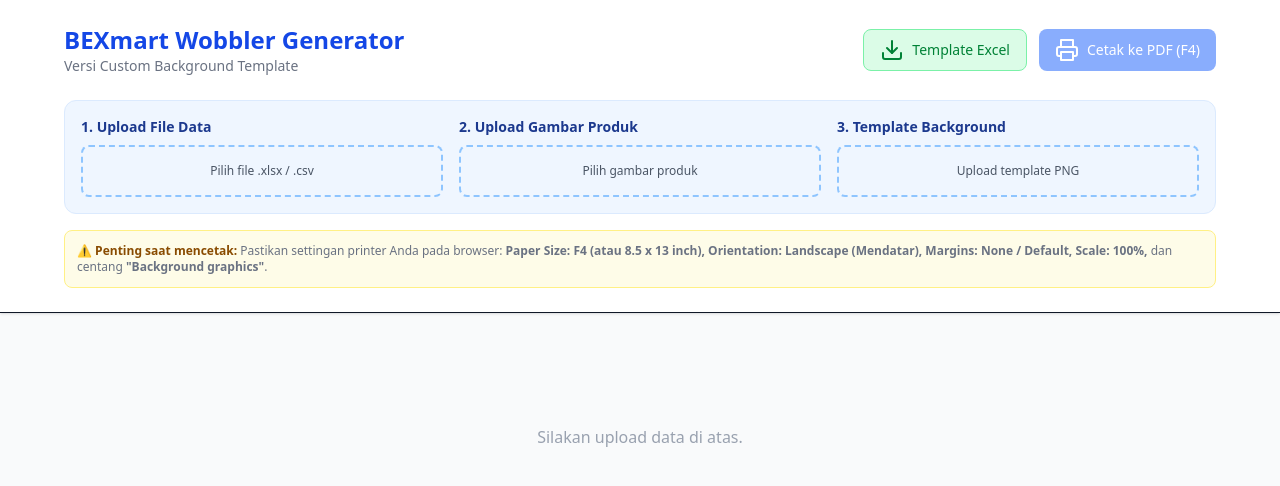
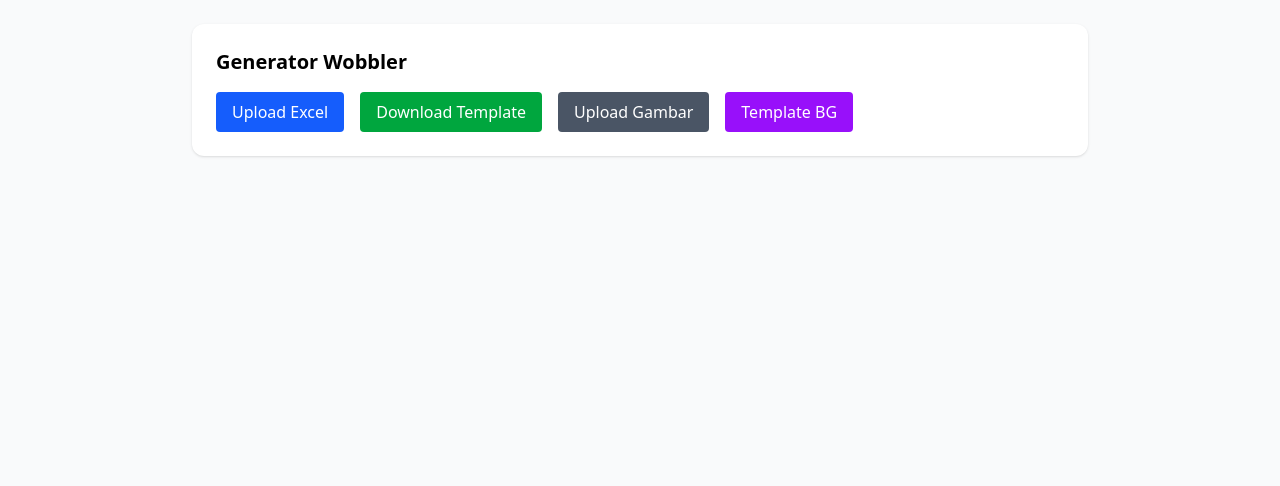
Before and after one commit to dodiindika12-gif/bexmart-wobbler, a React (Vite) app: page / in a window 1280 px wide. Shown: the top 486 px of the page. Built offline with nearby package versions, Linux system fonts and the light colour scheme.

Commit message:
Update App.jsx

```diff
--- a/src/App.jsx
+++ b/src/App.jsx
@@ -7,22 +7,13 @@
 const DownloadIcon = () => (
   <svg xmlns="http://www.w3.org/2000/svg" width="24" height="24" viewBox="0 0 24 24" fill="none" stroke="currentColor" strokeWidth="2" strokeLinecap="round" strokeLinejoin="round"><path d="M21 15v4a2 2 0 0 1-2 2H5a2 2 0 0 1-2-2v-4"/><polyline points="7 10 12 15 17 10"/><line x1="12" x2="12" y1="15" y2="3"/></svg>
 );
-const PrinterIcon = () => (
-  <svg xmlns="http://www.w3.org/2000/svg" width="24" height="24" viewBox="0 0 24 24" fill="none" stroke="currentColor" strokeWidth="2" strokeLinecap="round" strokeLinejoin="round"><polyline points="6 9 6 2 18 2 18 9"/><path d="M6 18H4a2 2 0 0 1-2-2v-5a2 2 0 0 1 2-2h16a2 2 0 0 1 2 2v5a2 2 0 0 1-2 2h-2"/><rect width="12" height="8" x="6" y="14"/></svg>
+const CameraIcon = () => (
+  <svg xmlns="http://www.w3.org/2000/svg" width="24" height="24" viewBox="0 0 24 24" fill="none" stroke="currentColor" strokeWidth="2" strokeLinecap="round" strokeLinejoin="round"><path d="M23 19a2 2 0 0 1-2 2H3a2 2 0 0 1-2-2V8a2 2 0 0 1 2-2h4l2-3h6l2 3h4a2 2 0 0 1 2 2z"/><circle cx="12" cy="13" r="4"/></svg>
 );
 
 const printStyles = `
   @media print {
-    @page { size: 330mm 215mm; margin: 3mm; }
-    body { -webkit-print-color-adjust: exact !important; print-color-adjust: exact !important; }
     .no-print { display: none !important; }
-    .print-container { margin: 0; padding: 0; width: 100%; }
-    .print-page {
-      page-break-after: always;
-      display: flex !important;
-      width: 324mm; height: 209mm;
-      align-items: center; justify-content: center;
-    }
   }
 `;
 
@@ -35,15 +26,22 @@
   const fileInputRef = useRef(null);
   const imageInputRef = useRef(null);
   const templateInputRef = useRef(null);
+  const printAreaRef = useRef(null);
 
-  // Memuat library SheetJS (xlsx) secara dinamis agar kompatibel dengan pratinjau browser
   useEffect(() => {
-    if (typeof window !== 'undefined' && !window.XLSX) {
+    const scripts = [
+      { src: 'https://cdnjs.cloudflare.com/ajax/libs/xlsx/0.18.5/xlsx.full.min.js', global: 'XLSX' },
+      { src: 'https://cdnjs.cloudflare.com/ajax/libs/html2canvas/1.4.1/html2canvas.min.js', global: 'html2canvas' }
+    ];
+
+    scripts.forEach(s => {
+      if (typeof window !== 'undefined' && !window[s.global]) {
         const script = document.createElement('script');
-      script.src = 'https://cdnjs.cloudflare.com/ajax/libs/xlsx/0.18.5/xlsx.full.min.js';
+        script.src = s.src;
         script.async = true;
         document.body.appendChild(script);
       }
+    });
   }, []);
 
   const showToast = (msg) => {
@@ -51,245 +49,88 @@
     setTimeout(() => setToastMsg(""), 4000);
   };
 
-  const downloadTemplate = () => {
-    if (!window.XLSX) {
-      showToast("Library Excel masih memuat, silakan coba beberapa detik lagi.");
+  const handleSaveAsImage = async (pageIndex) => {
+    if (!window.html2canvas) {
+      showToast("Library masih memuat...");
       return;
     }
+    const element = document.getElementById(`page-${pageIndex}`);
+    const canvas = await window.html2canvas(element, { scale: 2 });
+    const link = document.createElement('a');
+    link.download = `wobbler_page_${pageIndex + 1}.png`;
+    link.href = canvas.toDataURL('image/png');
+    link.click();
+  };
 
-    const templateData = [
-      {
-        "nama_produk": "CHUPA CHUPS BIGBABOL 3.8G ASSORTED",
-        "harga_promo": "12.790",
-        "satuan": "/ 1 PCS",
-        "periode": "6 - 15 JUNI 2026",
-        "nama_file_gambar": "chupa_babol.jpg",
-        "keterangan_bawah": "Promo Khusus Member"
-      },
-      {
-        "nama_produk": "HAPPYDENT COOL WHITE MINT BLISTER 10PCS",
-        "harga_promo": "3.800",
-        "satuan": "/ 1 PCS",
-        "periode": "6 - 15 JUNI 2026",
-        "nama_file_gambar": "happydent.jpg",
-        "keterangan_bawah": "Promo Khusus Member"
-      }
-    ];
-
-    const ws = window.XLSX.utils.json_to_sheet(templateData);
+  const downloadTemplate = () => {
+    if (!window.XLSX) return;
+    const ws = window.XLSX.utils.json_to_sheet([{"nama_produk": "Contoh", "harga_promo": "0", "satuan": "/ PCS", "periode": "JUNI 2026", "nama_file_gambar": "img.jpg", "keterangan_bawah": "Promo"}]);
     const wb = window.XLSX.utils.book_new();
-    window.XLSX.utils.book_append_sheet(wb, ws, "DataPromo");
-
-    window.XLSX.writeFile(wb, "template_wobbler.xlsx");
+    window.XLSX.utils.book_append_sheet(wb, ws, "Data");
+    window.XLSX.writeFile(wb, "template.xlsx");
   };
 
   const handleExcelUpload = (e) => {
     const file = e.target.files[0];
-    if (!file) return;
-
-    if (!window.XLSX) {
-      showToast("Library Excel masih memuat, silakan coba beberapa detik lagi.");
-      return;
-    }
-
+    if (!file || !window.XLSX) return;
     const reader = new FileReader();
     reader.onload = (event) => {
-      try {
-        const fileData = new Uint8Array(event.target.result);
-        const workbook = window.XLSX.read(fileData, { type: 'array' });
-
-        const firstSheetName = workbook.SheetNames[0];
-        const worksheet = workbook.Sheets[firstSheetName];
-
-        const rawJsonData = window.XLSX.utils.sheet_to_json(worksheet, {
-          defval: "",
-          raw: false // Membaca apa adanya sebagai teks yang terlihat di layar Excel
-        });
-
-        // Normalisasi key untuk menghindari masalah spasi atau huruf kapital di Excel
-        const jsonData = rawJsonData.map(row => {
-          const newRow = {};
-          for (const key in row) {
-            const cleanKey = key.trim().toLowerCase();
-            newRow[cleanKey] = String(row[key]);
-          }
-          return newRow;
-        });
-
-        setData(jsonData);
-      } catch (error) {
-        showToast("Gagal membaca file Excel. Pastikan formatnya sudah benar.");
-        console.error(error);
-      }
+      const workbook = window.XLSX.read(new Uint8Array(event.target.result), { type: 'array' });
+      const worksheet = workbook.Sheets[workbook.SheetNames[0]];
+      const rawData = window.XLSX.utils.sheet_to_json(worksheet, { defval: "", raw: false });
+      setData(rawData.map(row => {
+        const n = {};
+        for(let k in row) n[k.trim().toLowerCase()] = String(row[k]);
+        return n;
+      }));
     };
     reader.readAsArrayBuffer(file);
   };
 
-  const handleImageUpload = (e) => {
-    const files = Array.from(e.target.files);
-    const newImages = { ...images };
-    files.forEach(file => { newImages[file.name] = URL.createObjectURL(file); });
-    setImages(newImages);
-  };
+  return (
+    <div className="min-h-screen bg-gray-50 p-6">
+      {toastMsg && <div className="fixed top-4 right-4 bg-red-500 text-white p-4 rounded">{toastMsg}</div>}
 
-  const handleTemplateUpload = (e) => {
-    const file = e.target.files[0];
-    if (file) {
-      setTemplateImg(URL.createObjectURL(file));
-    }
-  };
-
-  const chunkedData = [];
-  for (let i = 0; i < data.length; i += 6) {
-    chunkedData.push(data.slice(i, i + 6));
-  }
-
-  return (
-    <div className="min-h-screen bg-gray-50 text-gray-900 font-sans">
-      <style>{printStyles}</style>
-
-      {/* Pesan Notifikasi (Toast) */}
-      {toastMsg && (
-        <div className="fixed top-6 right-6 bg-red-600 text-white px-5 py-3 rounded-lg shadow-xl z-[100] transition-opacity font-medium text-sm">
-          {toastMsg}
-        </div>
-      )}
-
-      {/* Header & Controls */}
-      <div className="no-print p-6 bg-white shadow-sm border-b sticky top-0 z-50">
-        <div className="max-w-6xl mx-auto">
-          <div className="flex justify-between items-center mb-6">
-            <div>
-              <h1 className="text-2xl font-bold text-blue-700">BEXmart Wobbler Generator</h1>
-              <p className="text-gray-500 text-sm">Versi Custom Background Template</p>
-            </div>
-            <div className="flex space-x-3">
-              <button onClick={downloadTemplate} className="flex items-center px-4 py-2 bg-green-100 text-green-700 rounded-lg hover:bg-green-200 text-sm font-medium border border-green-300">
-                <DownloadIcon /> <span className="ml-2">Template Excel</span>
-              </button>
-              <button onClick={() => window.print()} disabled={data.length === 0} className="flex items-center px-4 py-2 bg-blue-600 hover:bg-blue-700 text-white rounded-lg text-sm font-medium disabled:opacity-50">
-                <PrinterIcon /> <span className="ml-2">Cetak ke PDF (F4)</span>
-              </button>
+      <div className="no-print max-w-4xl mx-auto bg-white p-6 rounded-xl shadow-sm mb-8">
+        <h1 className="text-xl font-bold mb-4">Generator Wobbler</h1>
+        <div className="flex gap-4">
+          <button onClick={() => fileInputRef.current?.click()} className="bg-blue-600 text-white px-4 py-2 rounded">Upload Excel</button>
+          <button onClick={downloadTemplate} className="bg-green-600 text-white px-4 py-2 rounded">Download Template</button>
+          <input type="file" ref={fileInputRef} className="hidden" onChange={handleExcelUpload} />
+          <input type="file" ref={imageInputRef} className="hidden" multiple onChange={(e) => {
+             const n = {...images};
+             Array.from(e.target.files).forEach(f => n[f.name] = URL.createObjectURL(f));
+             setImages(n);
+          }} />
+          <button onClick={() => imageInputRef.current?.click()} className="bg-gray-600 text-white px-4 py-2 rounded">Upload Gambar</button>
+          <input type="file" ref={templateInputRef} className="hidden" onChange={(e) => setTemplateImg(URL.createObjectURL(e.target.files[0]))} />
+          <button onClick={() => templateInputRef.current?.click()} className="bg-purple-600 text-white px-4 py-2 rounded">Template BG</button>
         </div>
       </div>
 
-          <div className="grid grid-cols-1 md:grid-cols-3 gap-4 bg-blue-50 p-4 rounded-xl border border-blue-100">
-            {/* Step 1 */}
-            <div className="space-y-2">
-              <h3 className="font-semibold text-sm text-blue-900">1. Upload File Data</h3>
-              <input type="file" accept=".csv, application/vnd.openxmlformats-officedocument.spreadsheetml.sheet, application/vnd.ms-excel" onChange={handleExcelUpload} ref={fileInputRef} className="hidden" />
-              <div onClick={() => fileInputRef.current?.click()} className="border-2 border-dashed border-blue-300 rounded-lg p-4 text-center cursor-pointer hover:bg-white bg-blue-50/50">
-                <p className="text-xs text-gray-600">{data.length > 0 ? <span className="font-bold text-green-600">{data.length} baris dimuat</span> : "Pilih file .xlsx / .csv"}</p>
+      <div className="flex flex-col items-center gap-8">
+        {Array.from({ length: Math.ceil(data.length / 6) }).map((_, pIdx) => (
+          <div key={pIdx} className="flex flex-col items-center gap-2">
+            <button onClick={() => handleSaveAsImage(pIdx)} className="no-print flex items-center gap-2 bg-blue-700 text-white px-6 py-2 rounded-full font-bold">
+              <CameraIcon /> Simpan Halaman {pIdx + 1} sebagai Gambar
+            </button>
+            <div id={`page-${pIdx}`} className="bg-white p-4" style={{ width: '330mm', height: '215mm' }}>
+              <div className="grid grid-cols-3 grid-rows-2 gap-2 h-full">
+                {data.slice(pIdx * 6, pIdx * 6 + 6).map((item, i) => (
+                  <div key={i} className="rounded-full overflow-hidden relative border flex flex-col items-center justify-center p-4 text-center"
+                       style={{ backgroundImage: templateImg ? `url(${templateImg})` : 'none', backgroundSize: 'cover' }}>
+                    <div className="text-[10px] font-bold">{item.periode}</div>
+                    <div className="text-[12px] font-bold">{item.nama_produk}</div>
+                    <div className="text-[32px] font-black text-red-600">Rp{item.harga_promo}</div>
+                    {images[item.nama_file_gambar] && <img src={images[item.nama_file_gambar]} className="h-16 w-16 object-contain" />}
+                    <div className="text-[8px]">{item.keterangan_bawah}</div>
                   </div>
+                ))}
               </div>
-
-            {/* Step 2 */}
-            <div className="space-y-2">
-              <h3 className="font-semibold text-sm text-blue-900">2. Upload Gambar Produk</h3>
-              <input type="file" accept="image/*" multiple onChange={handleImageUpload} ref={imageInputRef} className="hidden" />
-              <div onClick={() => imageInputRef.current?.click()} className="border-2 border-dashed border-blue-300 rounded-lg p-4 text-center cursor-pointer hover:bg-white bg-blue-50/50">
-                <p className="text-xs text-gray-600">{Object.keys(images).length > 0 ? <span className="font-bold text-green-600">{Object.keys(images).length} gambar dimuat</span> : "Pilih gambar produk"}</p>
-              </div>
-            </div>
-
-            {/* Step 3 */}
-            <div className="space-y-2">
-              <h3 className="font-semibold text-sm text-blue-900">3. Template Background</h3>
-              <input type="file" accept="image/*" onChange={handleTemplateUpload} ref={templateInputRef} className="hidden" />
-              <div onClick={() => templateInputRef.current?.click()} className="border-2 border-dashed border-blue-300 rounded-lg p-4 text-center cursor-pointer hover:bg-white bg-blue-50/50">
-                <p className="text-xs text-gray-600">{templateImg ? <span className="font-bold text-green-600">Template aktif</span> : "Upload template PNG"}</p>
-              </div>
-            </div>
-          </div>
-
-          <div className="mt-4 text-xs text-gray-500 bg-yellow-50 border border-yellow-200 p-3 rounded-lg">
-            <strong className="text-yellow-800">⚠️ Penting saat mencetak:</strong> Pastikan settingan printer Anda pada browser:
-            <strong> Paper Size: F4 (atau 8.5 x 13 inch), Orientation: Landscape (Mendatar), Margins: None / Default, Scale: 100%, </strong> dan centang <strong>"Background graphics"</strong>.
-          </div>
-        </div>
-      </div>
-
-      {/* Main Print Area */}
-      <div className="print-container max-w-6xl mx-auto py-8">
-        {data.length === 0 ? (
-          <div className="no-print text-center py-20 text-gray-400">Silakan upload data di atas.</div>
-        ) : (
-          <div className="flex flex-col items-center gap-10">
-            {chunkedData.map((pageData, pageIndex) => (
-              <div key={`page-${pageIndex}`} className="print-page bg-white shadow-lg border relative flex items-center justify-center" style={{ width: '330mm', minHeight: '215mm', padding: '3mm', boxSizing: 'border-box' }}>
-
-                <div
-                  className="grid grid-flow-col gap-[1mm]"
-                  style={{
-                    gridTemplateColumns: 'repeat(3, 104mm)',
-                    gridTemplateRows: 'repeat(2, 104mm)'
-                  }}
-                >
-                  {Array.from({ length: 6 }).map((_, itemIndex) => {
-                    const item = pageData[itemIndex];
-                    if (!item) return <div key={`empty-${itemIndex}`}></div>;
-                    const imgSrc = images[item.nama_file_gambar] || '';
-
-                    return (
-                      <div key={`wobbler-${itemIndex}`} className="w-[104mm] h-[104mm] rounded-full relative overflow-hidden"
-                           style={{
-                             backgroundImage: templateImg ? `url(${templateImg})` : 'radial-gradient(circle, #3b82f6 0%, #1e3a8a 100%)',
-                             backgroundSize: '100% 100%',
-                             backgroundPosition: 'center',
-                             backgroundRepeat: 'no-repeat',
-                             border: templateImg ? 'none' : '3px solid white',
-                           }}>
-
-                        {/* Fallback Jika Tidak Ada Template */}
-                        {!templateImg && (
-                           <div className="absolute top-[8%] w-full text-center text-white text-[13px] font-bold">BEXmart<br/>PROMO SUPER HEMAT<br/>(UPLOAD TEMPLATE PNG)</div>
-                        )}
-
-                        {/* Teks Periode (Pita Kuning Atas) */}
-                        <div className="absolute top-[30%] w-full text-center text-[13px] font-extrabold text-black uppercase tracking-tight z-10">
-                          {item.periode || ''}
-                        </div>
-
-                        {/* Nama Produk (Kiri Area Putih) */}
-                        <div className="absolute top-[42%] left-[8%] w-[42%] text-[12px] font-bold text-black text-left leading-tight z-10">
-                          {item.nama_produk || ''}
-                        </div>
-
-                        {/* Teks "KINI HANYA" (Kotak Kuning Kecil) */}
-                        <div className="absolute top-[58%] left-[14%] text-[11px] font-black text-black z-10 tracking-wide">
-                          KINI HANYA
-                        </div>
-
-                        {/* Area Harga (Blok Merah) */}
-                        <div className="absolute top-[65.5%] left-[13.5%] flex items-baseline text-white z-10">
-                          <span className="text-[16px] font-bold mr-[1px]">Rp</span>
-                          <span className="text-[42px] font-black tracking-tighter leading-none">{item.harga_promo || ''}</span>
-                          <span className="text-[10px] font-bold ml-[3px]">{item.satuan || ''}</span>
-                        </div>
-
-                        {/* Gambar Produk (Kanan Area Putih) */}
-                        <div className="absolute top-[37%] right-[8%] w-[38%] h-[32%] flex justify-center items-center z-10">
-                          {imgSrc ? (
-                            <img src={imgSrc} className="max-w-full max-h-full object-contain drop-shadow-md" />
-                          ) : (
-                            <div className="text-[9px] text-gray-400 border border-gray-300 p-1">No Img</div>
-                          )}
-                        </div>
-
-                        {/* Keterangan Bawah (Area Biru Paling Bawah) */}
-                        <div className="absolute bottom-[3%] w-full text-center text-[9px] font-bold text-white z-10">
-                          {item.keterangan_bawah || ''}
-                        </div>
-
-                      </div>
-                    );
-                  })}
             </div>
           </div>
         ))}
       </div>
-        )}
-      </div>
     </div>
   );
 }
```
Lines whose indentation alone changed are shown as unchanged.
